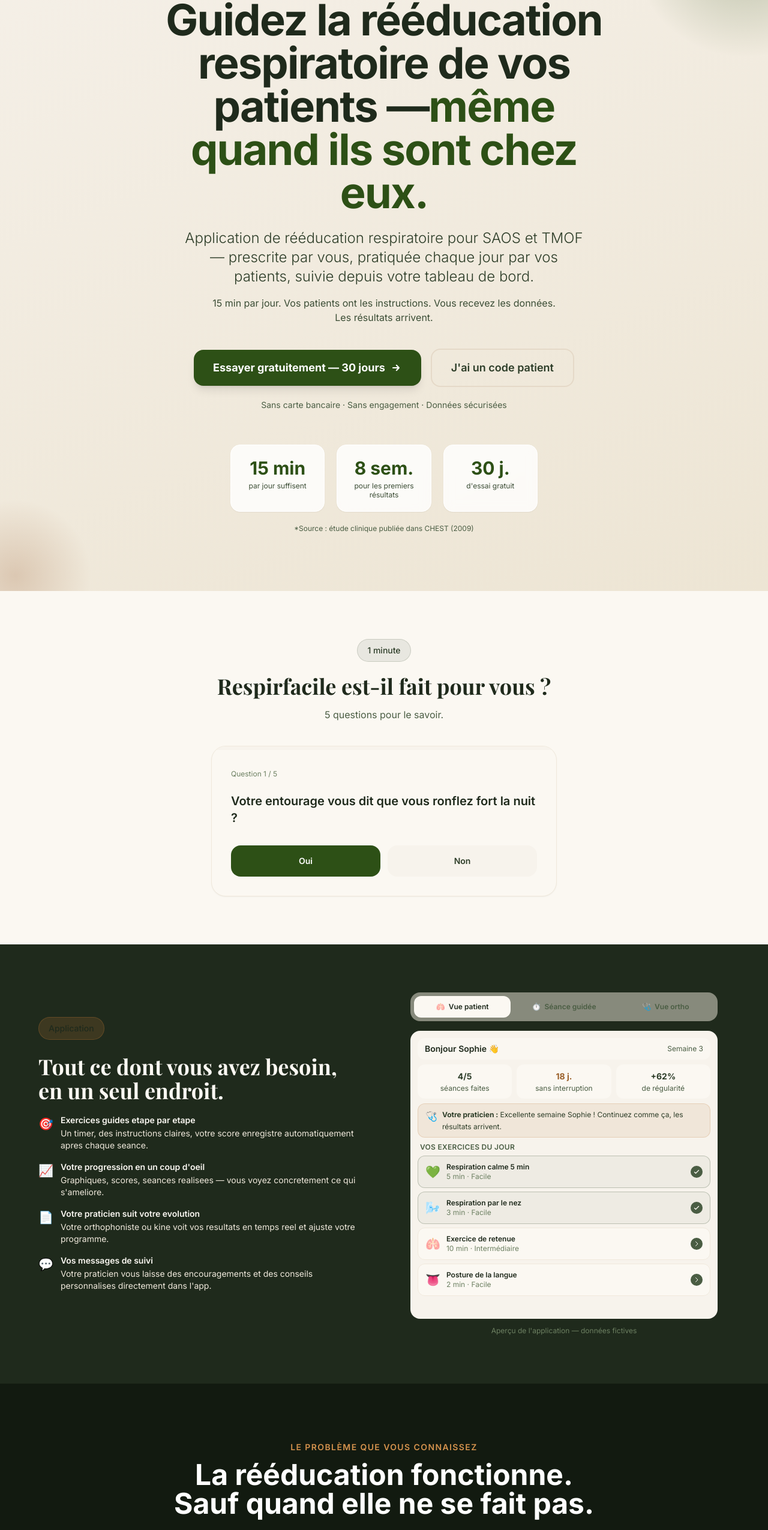
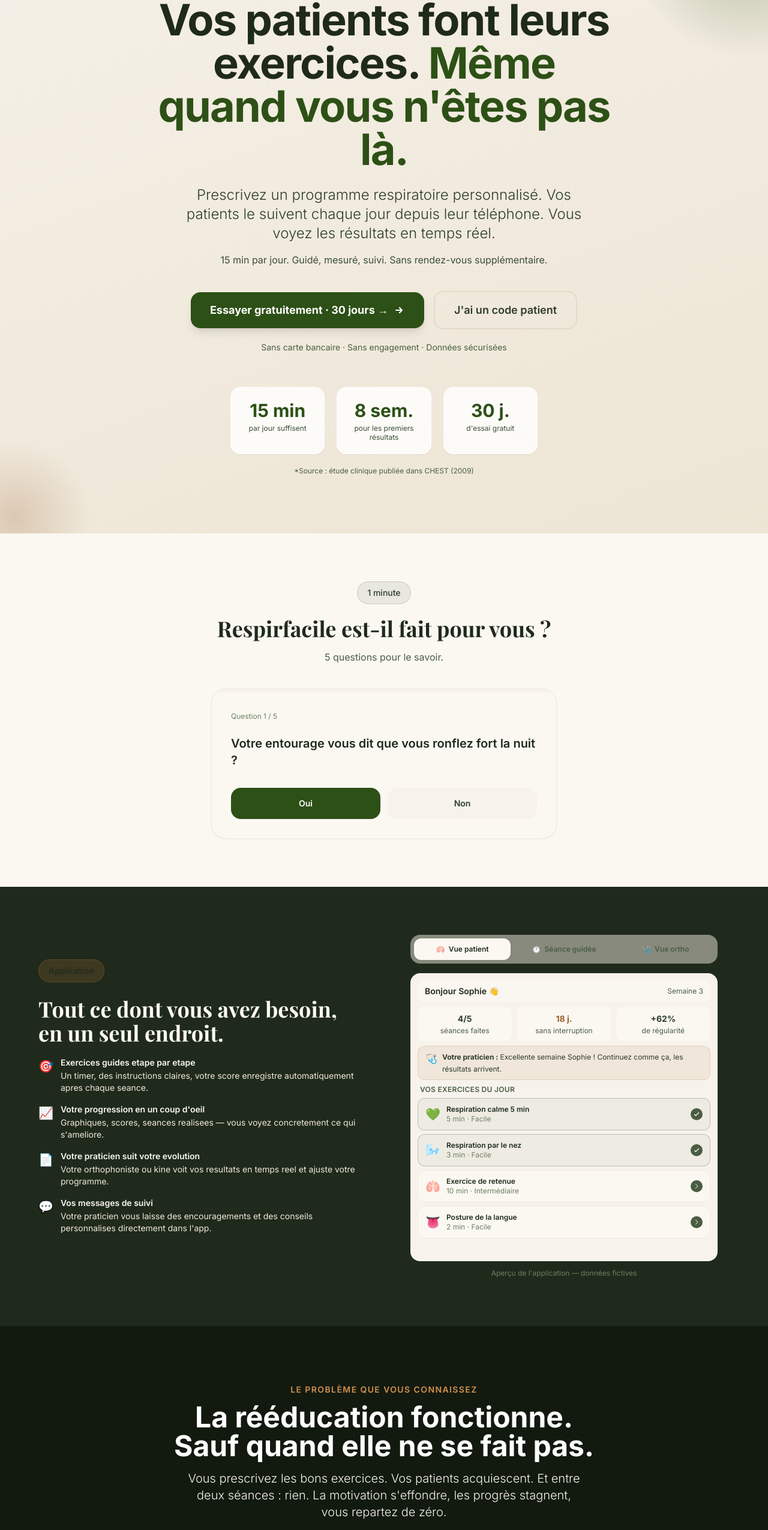
Before and after one commit to clpo518/respirfacile-next, a Next.js app: page / in a window 1280 px wide. Shown: the part 200-2750 px from the top of the page at 60% size. Built offline with nearby package versions, Linux system fonts and the light colour scheme; a web font is replaced by a local one.

Commit message:
fix: H1 plus court + suppression tirets IA dans titres et CTAs

```diff
--- a/components/landing/CTASection.tsx
+++ b/components/landing/CTASection.tsx
@@ -20,7 +20,7 @@
         </h2>
 
         <p className="text-lg text-beige-300 mb-10 max-w-2xl mx-auto leading-relaxed">
-          30 jours d'essai gratuit, sans carte bancaire. Vos patients accèdent gratuitement via votre code — vous ne payez que pour votre abonnement.
+          30 jours d'essai gratuit, sans carte bancaire. Vos patients accèdent gratuitement via votre code. Vous ne payez que pour votre abonnement.
         </p>
 
         <div className="flex flex-col sm:flex-row gap-4 justify-center mb-8">
--- a/components/landing/HeroSection.tsx
+++ b/components/landing/HeroSection.tsx
@@ -20,16 +20,16 @@
           </div>
 
           <h1 className="text-5xl md:text-6xl lg:text-7xl font-bold text-forest-800 leading-[1.08] mb-6 tracking-tight">
-            Guidez la rééducation respiratoire de vos patients —
-            <span style={{color: "#2D5016"}}>même quand ils sont chez eux.</span>
+            Vos patients font leurs exercices.{" "}
+            <span style={{color: "#2D5016"}}>Même quand vous n'êtes pas là.</span>
           </h1>
 
           <p className="text-xl md:text-2xl text-forest-700 leading-relaxed mb-4 max-w-2xl mx-auto font-light">
-            Application de rééducation respiratoire pour SAOS et TMOF — prescrite par vous, pratiquée chaque jour par vos patients, suivie depuis votre tableau de bord.
+            Prescrivez un programme respiratoire personnalisé. Vos patients le suivent chaque jour depuis leur téléphone. Vous voyez les résultats en temps réel.
           </p>
 
           <p className="text-base text-forest-600 mb-10 max-w-xl mx-auto">
-            15 min par jour. Vos patients ont les instructions. Vous recevez les données. Les résultats arrivent.
+            15 min par jour. Guidé, mesuré, suivi. Sans rendez-vous supplémentaire.
           </p>
 
           <div className="flex flex-col sm:flex-row gap-4 justify-center items-center">
@@ -37,7 +37,7 @@
               href="/auth?mode=signup&role=therapist"
               className="w-full sm:w-auto inline-flex items-center justify-center gap-2 bg-[#2D5016] hover:bg-[#1e3a0f] text-white px-8 py-4 rounded-2xl font-bold text-lg transition-all shadow-lg hover:shadow-xl hover:-translate-y-0.5"
             >
-              Essayer gratuitement — 30 jours
+              Essayer gratuitement · 30 jours →
               <svg className="w-5 h-5" fill="none" viewBox="0 0 24 24" stroke="currentColor" strokeWidth="2.5">
                 <path strokeLinecap="round" strokeLinejoin="round" d="M13 7l5 5m0 0l-5 5m5-5H6"/>
               </svg>
--- a/components/landing/ProSection.tsx
+++ b/components/landing/ProSection.tsx
@@ -15,7 +15,7 @@
     {
       emoji: "📈",
       title: "Graphiques semaine par semaine",
-      desc: "Pause contrôlée, cohérence cardiaque, respiration nasale — chaque score tracé. La progression visible motive et vous informe.",
+      desc: "Pause contrôlée, cohérence cardiaque, respiration nasale : chaque score tracé. La progression visible motive et vous informe.",
     },
     {
       emoji: "📄",
--- a/components/landing/ProblemSection.tsx
+++ b/components/landing/ProblemSection.tsx
@@ -6,7 +6,7 @@
           <p className="text-sm font-semibold uppercase tracking-widest text-copper-400 mb-3">Le problème que vous connaissez</p>
           <h2 className="text-4xl md:text-5xl font-bold mb-4 text-white">La rééducation fonctionne.<br/>Sauf quand elle ne se fait pas.</h2>
           <p className="text-xl text-beige-200 max-w-2xl mx-auto font-light">
-            Vous prescrivez les bons exercices. Vos patients acquiescent. Et entre deux séances — rien. La motivation s'effondre, les progrès stagnent, et vous repartez de zéro.
+            Vous prescrivez les bons exercices. Vos patients acquiescent. Et entre deux séances : rien. La motivation s'effondre, les progrès stagnent, vous repartez de zéro.
           </p>
         </div>
 
@@ -20,7 +20,7 @@
             {
               emoji: "📉",
               title: "Aucune visibilité entre les séances",
-              desc: "Vous savez ce qui s'est passé pendant les 45 min en cabinet. Le reste — les 167 heures suivantes — c'est une zone d'ombre.",
+              desc: "Vous savez ce qui s'est passé pendant les 45 min en cabinet. Les 167 heures suivantes, c'est une zone d'ombre.",
             },
             {
               emoji: "🔁",
@@ -30,7 +30,7 @@
             {
               emoji: "😮‍💨",
               title: "Impossible de savoir qui a vraiment pratiqué",
-              desc: "\"Oui j'ai fait mes exercices\" — mais combien de fois ? Avec quelle régularité ? Sans données, impossible d'ajuster.",
+              desc: "\"Oui j'ai fait mes exercices\" — mais combien de fois ? Avec quelle régularité ? Sans données, impossible d'ajuster le programme.",
             },
           ].map((item) => (
             <div key={item.title} className="bg-forest-800 border border-forest-700 rounded-3xl p-7 hover:bg-forest-700 transition-colors">
@@ -44,7 +44,7 @@
         <div className="rounded-3xl p-8 md:p-10 text-center border border-[#2D5016]/40" style={{background: "linear-gradient(135deg, #2D5016 0%, #1e3a0f 100%)"}}>
           <p className="text-2xl font-bold mb-3 text-white">Respirfacile ferme cette brèche.</p>
           <p className="text-beige-200 text-lg max-w-2xl mx-auto leading-relaxed">
-            Vos patients ont un coach dans la poche. Vous avez les données sur votre tableau de bord. <strong className="text-white">La rééducation continue — même quand vous n'êtes pas là.</strong>
+            Vos patients ont un coach dans la poche. Vous avez les données sur votre tableau de bord. <strong className="text-white">La rééducation continue entre les séances.</strong>
           </p>
         </div>
       </div>
--- a/components/landing/ScreeningQuiz.tsx
+++ b/components/landing/ScreeningQuiz.tsx
@@ -17,25 +17,25 @@
   apnees: {
     title: "Vous pourriez beneficier d'une reeducation respiratoire",
     desc: "Vos reponses indiquent des signes d'apnees du sommeil. Un orthophoniste ou un kinesitherapeute peut vous prescrire un programme d'exercices guide. Parlez-en a votre medecin.",
-    ctaPro: "Je suis praticien — essayer Respirfacile",
+    ctaPro: "Je suis praticien, essayer Respirfacile",
     ctaPatient: "Mon praticien m'a deja donne un code",
   },
   respiration: {
     title: "Des exercices de respiration pourraient vous aider",
     desc: "Vos reponses indiquent une respiration buccale ou une mauvaise posture. Un specialiste peut vous guider avec des exercices quotidiens simples.",
-    ctaPro: "Je suis praticien — essayer Respirfacile",
+    ctaPro: "Je suis praticien, essayer Respirfacile",
     ctaPatient: "Mon praticien m'a deja donne un code",
   },
   both: {
     title: "Vous combinez plusieurs symptomes courants",
-    desc: "Ronflements, fatigue, respiration buccale — c'est frequent et tout a fait traitable. Parlez-en a votre medecin ou consultez un orthophoniste.",
-    ctaPro: "Je suis praticien — essayer Respirfacile",
+    desc: "Ronflements, fatigue, respiration buccale : c'est fréquent et tout à fait traitable. Parlez-en à votre médecin ou consultez un orthophoniste.",
+    ctaPro: "Je suis praticien, essayer Respirfacile",
     ctaPatient: "Mon praticien m'a deja donne un code",
   },
   unrelated: {
     title: "Respirfacile est peut-etre moins adapte",
     desc: "Vos reponses n'indiquent pas clairement de probleme respiratoire. Consultez un medecin pour un bilan. Si un specialiste vous prescrit des exercices, revenez nous voir.",
-    ctaPro: "Je suis praticien — en savoir plus",
+    ctaPro: "Je suis praticien, en savoir plus",
     ctaPatient: "J'ai quand meme un code praticien",
   },
 }
```
